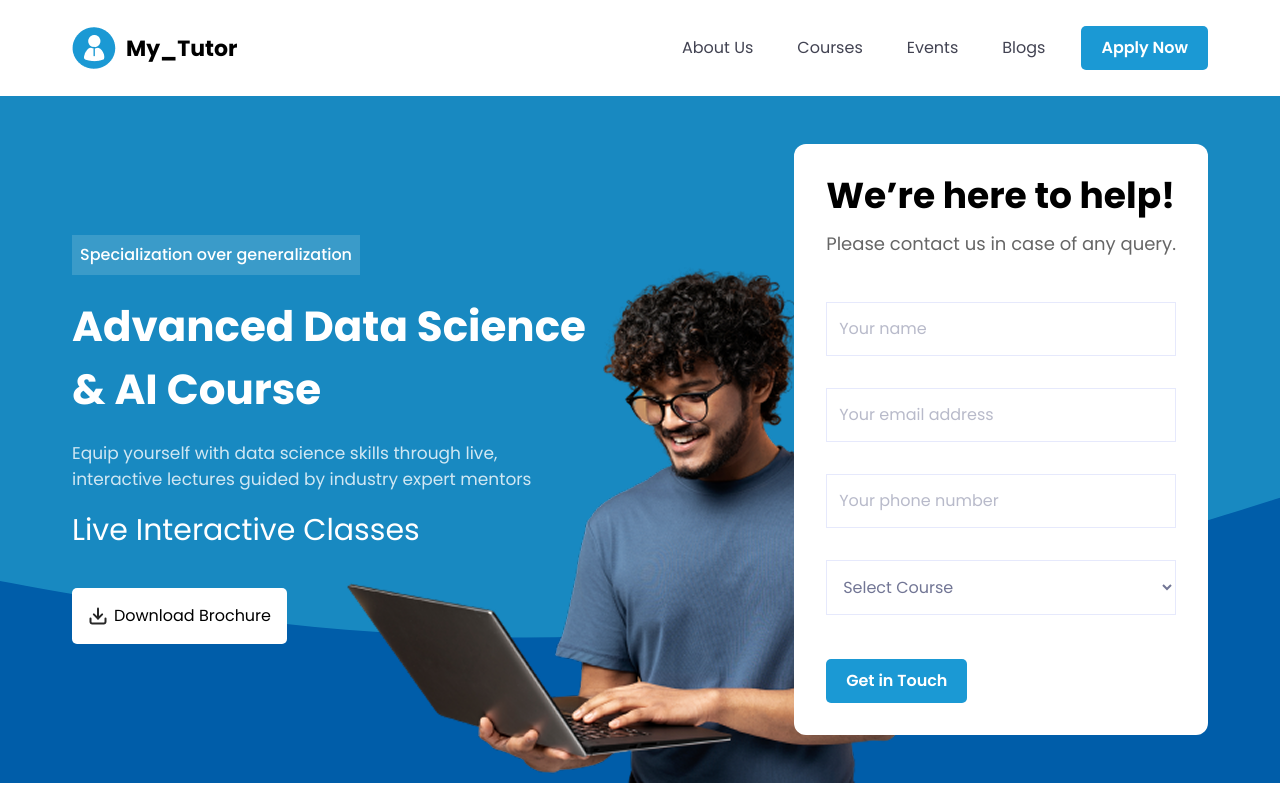
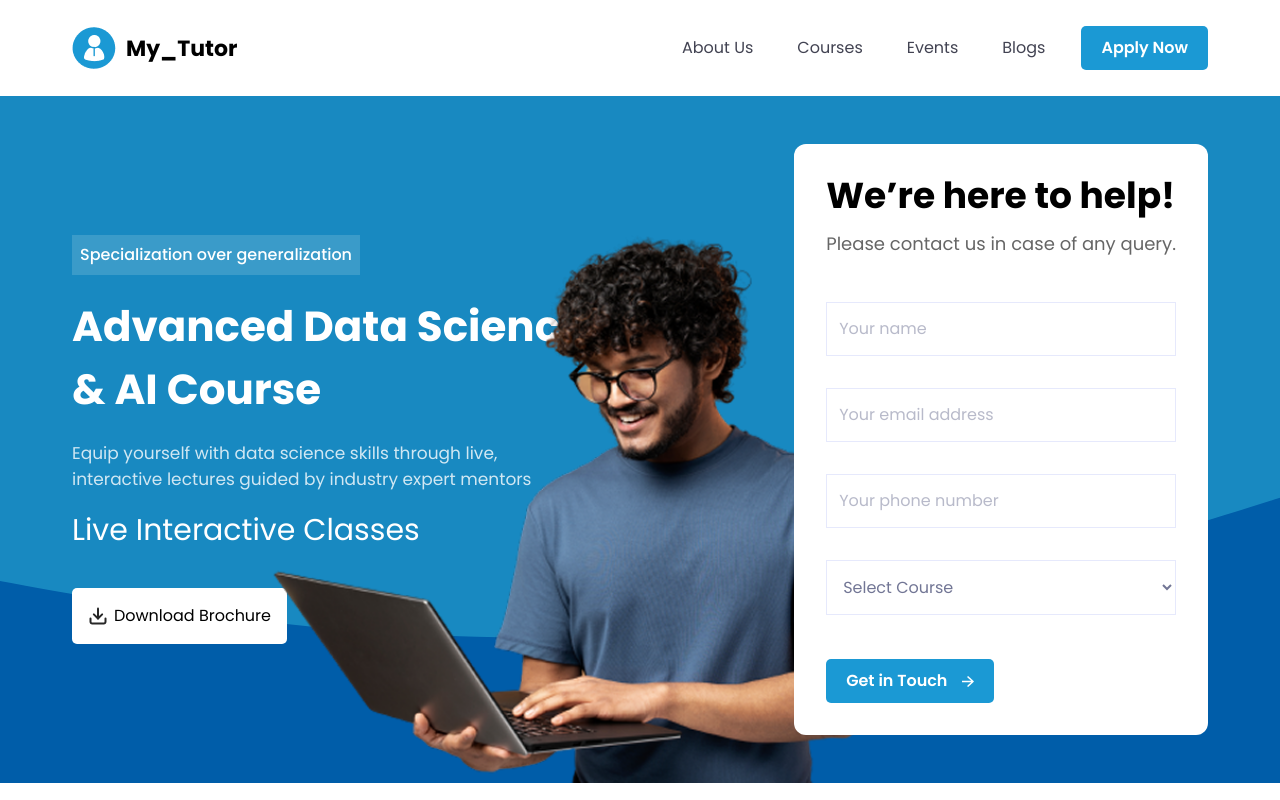
Before and after one commit to MdSalauddinSakib/RRF-Challenge-1, a Vue app: page / in a window 1280 px wide. Built offline with nearby package versions, Linux system fonts and the light colour scheme.

Commit message:
get in touch icon add

```diff
--- a/src/components/HelloWorld.vue
+++ b/src/components/HelloWorld.vue
@@ -25,7 +25,7 @@
     <div
       class="bg-[url('/wave-haikei.svg')] bg-no-repeat bg-cover bg-center px-[72px] text-white relative py-12">
       <div>
-        <img class="absolute bottom-0 left-1/2 -translate-x-1/2" src="../assets/img/header-man.png" alt="">
+        <img class="absolute bottom-0 left-1/3 -translate-x-1/4 h-[550px]" src="../assets/img/header-man.png" alt="">
       </div>
       <div class="flex justify-between items-center">
         <div class="">
@@ -64,8 +64,8 @@
             </select>
           </form>
           <button
-            class="bg-[#1b99d4] text-white font-semibold py-2.5 px-5 rounded-[5px] cursor-pointer hover:bg-[#1b99d4d2]">Get
-            in Touch</button>
+            class="bg-[#1b99d4] text-white font-semibold py-2.5 px-5 rounded-[5px] cursor-pointer hover:bg-[#1b99d4d2] flex items-center gap-[15px]">Get
+            in Touch <img src="../assets/img/right-arrow.png" alt=""></button>
         </div>
       </div>
     </div>
```
Also changed, not shown: src/assets/img/right-arrow.png (added).
